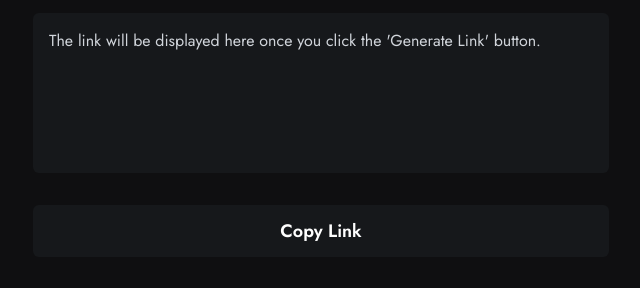
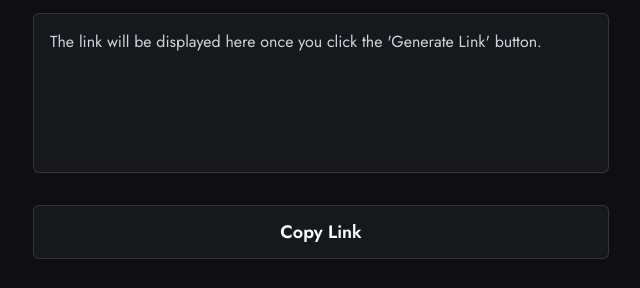
Before and after one commit to rrreyabd/hello-there, a website: page index.html in a window 1280 px wide. Shown: the part 1081-1369 px from the top of the page, 319-959 px from the left. Drawn offline with Linux system fonts and the light colour scheme.

Commit message:
Front End Commit

```diff
--- a/index.html
+++ b/index.html
@@ -150,7 +150,7 @@
                     <button onclick="genereteLink()" type="button" class="font-semibold text-white text-lg bg-blue py-3 rounded-md hover:shadow-[5px_10px_25px_rgba(8,_112,_184,_0.7)] transition duration-300 ease-in-out">Generate Link</button>
 
                     <!-- GENERATED LINK -->
-                    <div class="text-white min-h-[10rem] bg-input p-4 break-all rounded-md">
+                    <div class="text-white min-h-[10rem] bg-input p-4 break-all rounded-md border border-border">
                         <!-- BEFORE -->
                         <p id="link" class="text-gray-300">The link will be displayed here once you click the 'Generate Link' button.</p>
 
@@ -162,7 +162,7 @@
                     <div class="text-center text-white text-lg" id="copyMessage"></div>
 
                     <!-- COPY BUTTON -->
-                    <button type="button" onclick="copyText()" class="w-full bg-input py-3 hover:brightness-150 text-white text-lg font-semibold transition duration-100 ease-in-out rounded-md">Copy Link</button>
+                    <button type="button" onclick="copyText()" class="w-full bg-input py-3 hover:brightness-150 text-white text-lg font-semibold transition duration-100 ease-in-out rounded-md border border-border">Copy Link</button>
                 </div>
                 <!-- COPY BUTTON ENDS -->
 
```
